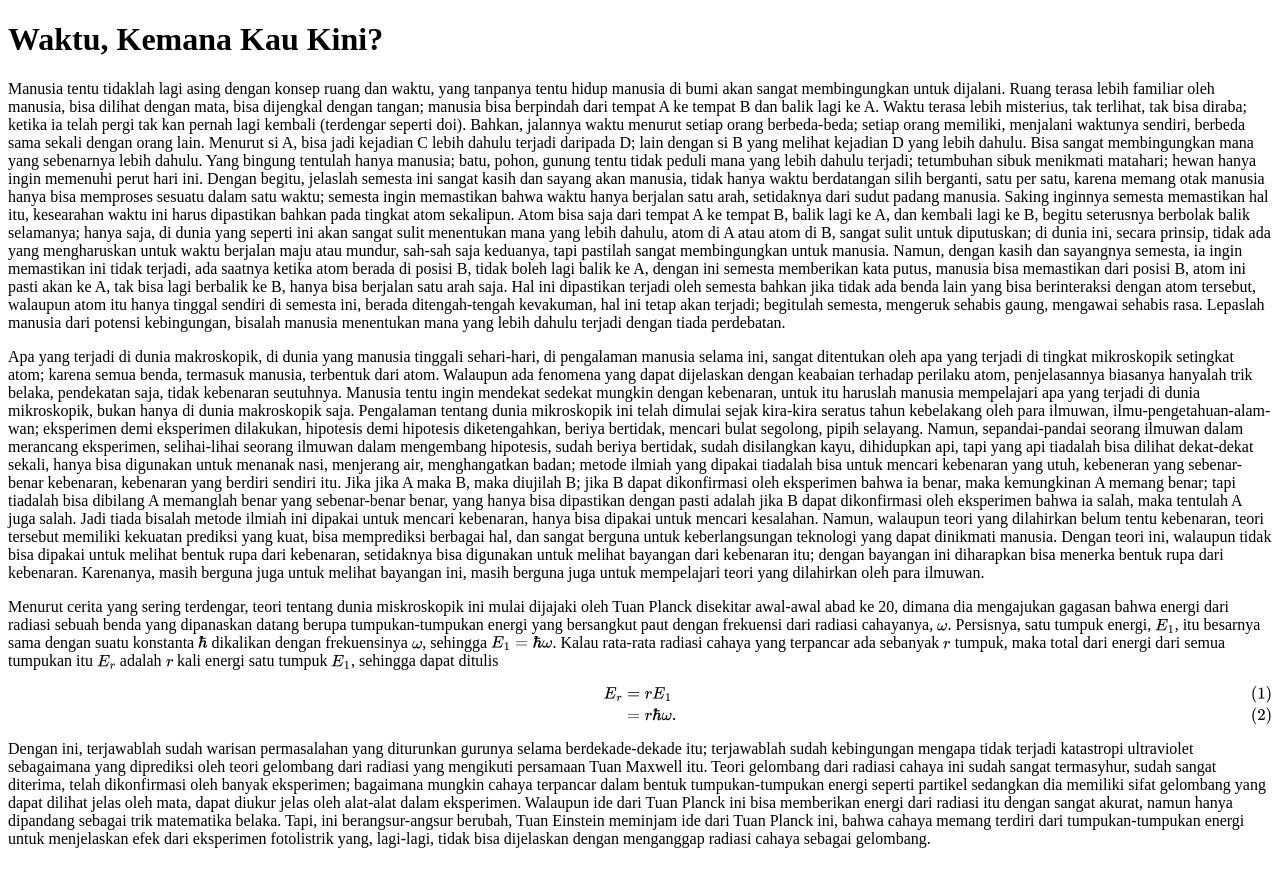
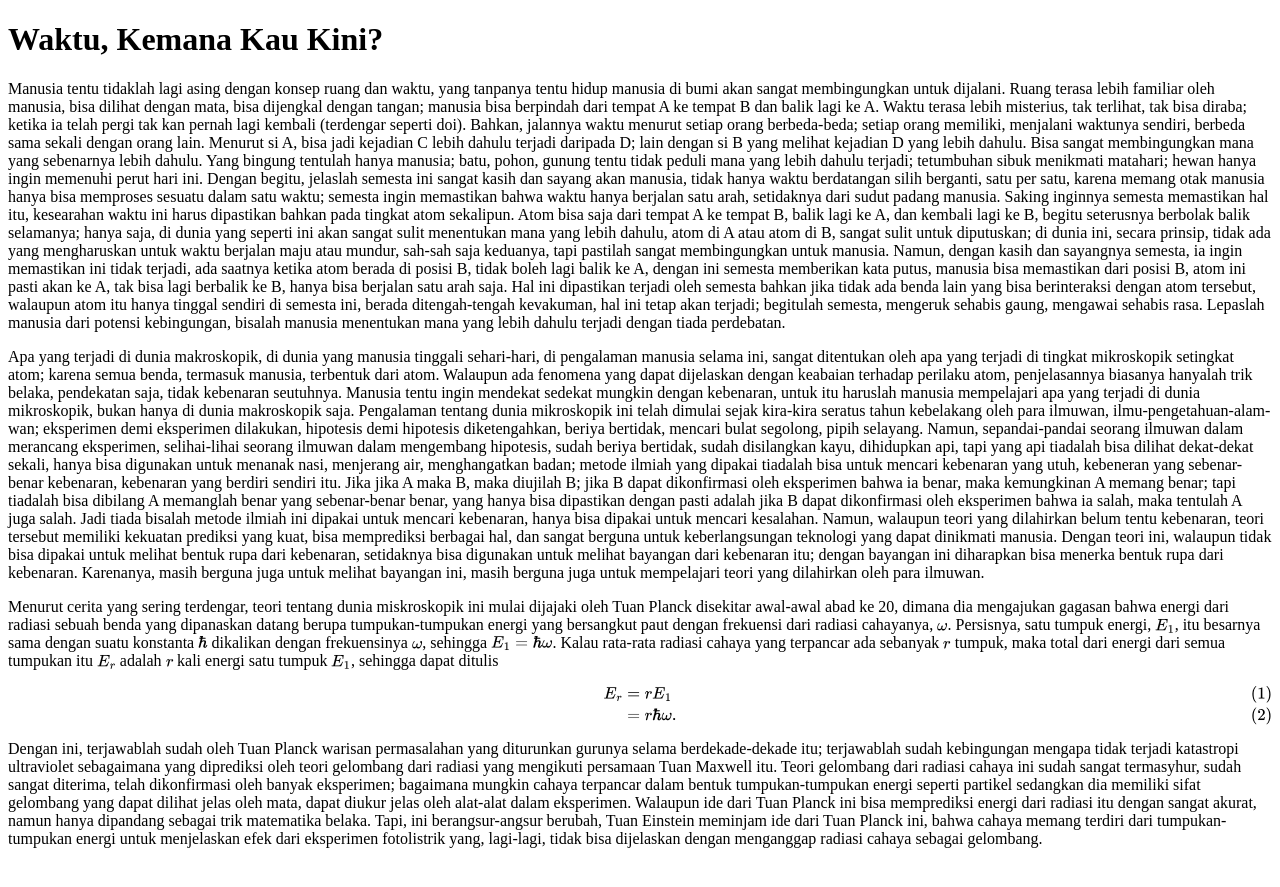
Before and after one commit to dangausuluah/dangausuluah.github.io, a Jekyll site: the page built from _posts/2026-01-01-WKKK.md, in a window 1280 px wide. Shown: the top 887 px of the page. Built offline with Jekyll 4.4.1, drawn with Linux system fonts in a browser that asks for light colours; nearby versions of some CDN libraries; our own code applies the rules of GitHub Pages for plain Markdown files; a script that is not in the unit is left out; comment, search, counter and statistics services are not loaded.

Commit message:
Update 2026-01-01-WKKK.md

```diff
--- a/_posts/2026-01-01-WKKK.md
+++ b/_posts/2026-01-01-WKKK.md
@@ -15,4 +15,4 @@ E_r &= r E_1 \\
 \end{align}
 $$
 
-Dengan ini, terjawablah sudah warisan permasalahan yang diturunkan gurunya selama berdekade-dekade itu; terjawablah sudah kebingungan mengapa tidak terjadi katastropi ultraviolet sebagaimana yang diprediksi oleh teori gelombang dari radiasi yang mengikuti persamaan Tuan Maxwell itu. Teori gelombang dari radiasi cahaya ini sudah sangat termasyhur, sudah sangat diterima, telah dikonfirmasi oleh banyak eksperimen; bagaimana mungkin cahaya terpancar dalam bentuk tumpukan-tumpukan energi seperti partikel sedangkan dia memiliki sifat gelombang yang dapat dilihat jelas oleh mata, dapat diukur jelas oleh alat-alat dalam eksperimen. Walaupun ide dari Tuan Planck ini bisa memberikan energi dari radiasi itu dengan sangat akurat, namun hanya dipandang sebagai trik matematika belaka. Tapi, ini berangsur-angsur berubah, Tuan Einstein meminjam ide dari Tuan Planck ini, bahwa cahaya memang terdiri dari tumpukan-tumpukan energi untuk menjelaskan efek dari eksperimen fotolistrik yang, lagi-lagi, tidak bisa dijelaskan dengan menganggap radiasi cahaya sebagai gelombang.
+Dengan ini, terjawablah sudah oleh Tuan Planck warisan permasalahan yang diturunkan gurunya selama berdekade-dekade itu; terjawablah sudah kebingungan mengapa tidak terjadi katastropi ultraviolet sebagaimana yang diprediksi oleh teori gelombang dari radiasi yang mengikuti persamaan Tuan Maxwell itu. Teori gelombang dari radiasi cahaya ini sudah sangat termasyhur, sudah sangat diterima, telah dikonfirmasi oleh banyak eksperimen; bagaimana mungkin cahaya terpancar dalam bentuk tumpukan-tumpukan energi seperti partikel sedangkan dia memiliki sifat gelombang yang dapat dilihat jelas oleh mata, dapat diukur jelas oleh alat-alat dalam eksperimen. Walaupun ide dari Tuan Planck ini bisa memprediksi energi dari radiasi itu dengan sangat akurat, namun hanya dipandang sebagai trik matematika belaka. Tapi, ini berangsur-angsur berubah, Tuan Einstein meminjam ide dari Tuan Planck ini, bahwa cahaya memang terdiri dari tumpukan-tumpukan energi untuk menjelaskan efek dari eksperimen fotolistrik yang, lagi-lagi, tidak bisa dijelaskan dengan menganggap radiasi cahaya sebagai gelombang.
```
